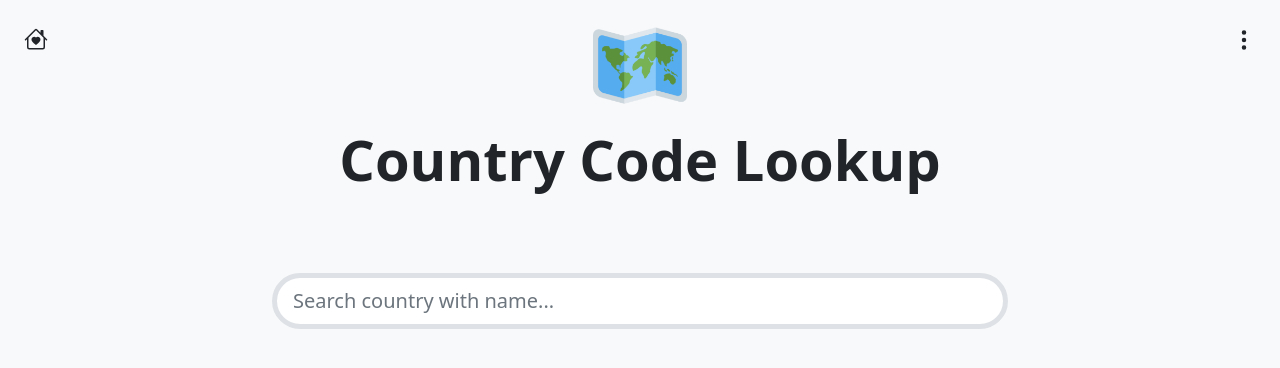
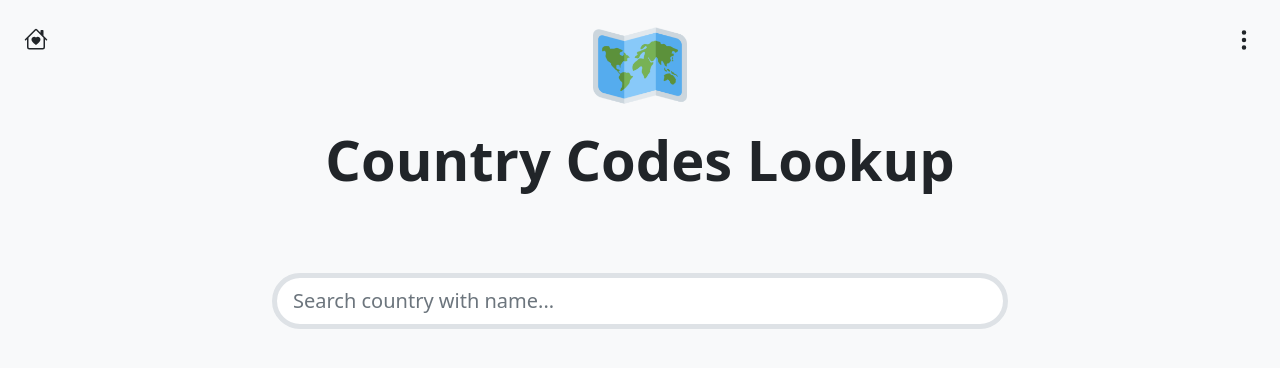
Before and after one commit to omkartapale/country-codes, a React (Create React App) app: page / in a window 1280 px wide. Shown: the top 368 px of the page. Built offline with nearby package versions, Linux system fonts and the light colour scheme.

Commit message:
Typo correction in Application title

```diff
--- a/src/components/AppTitle.js
+++ b/src/components/AppTitle.js
@@ -6,7 +6,7 @@ function AppTitle() {
     <div className="AppTitle">
       {/* <img src={process.env.PUBLIC_URL + '/apple-touch-icon.png'} alt="worldmap" height="94" /> */}
       <img src={logo} alt="worldmap" height="94" />
-      <h1 className="my-3 display-4">Country Code Lookup</h1>
+      <h1 className="my-3 display-4">Country Codes Lookup</h1>
     </div>
   );
 }
```
